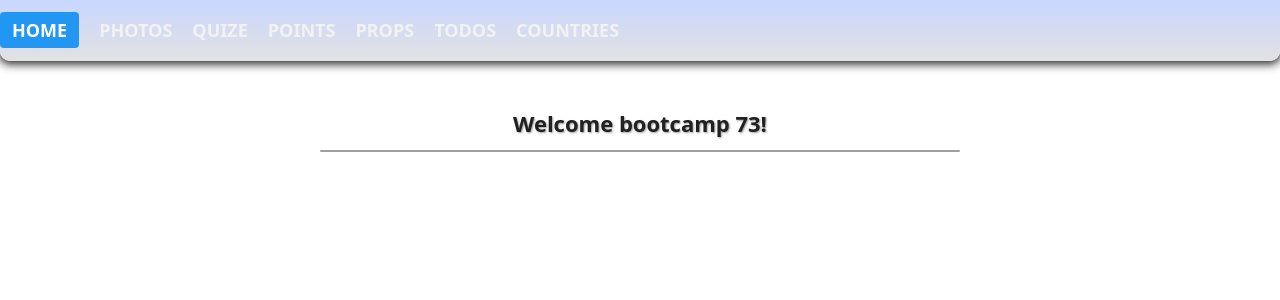
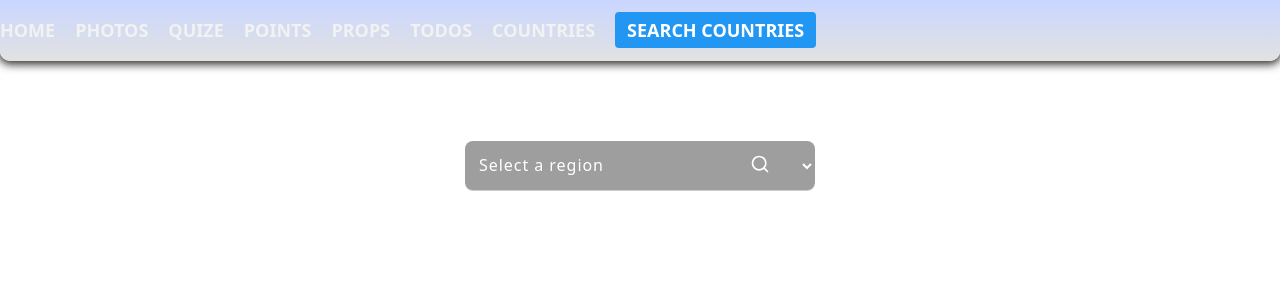
Before and after one commit to dimahutsol/react-bc-73, a React (Vite) app: page /searchCountries in a window 1280 px wide. Before the commit this address led to /. Shown: the top 300 px of the page. Built offline with nearby package versions, Linux system fonts and the light colour scheme; what pexels would draw is missing.

Commit message:
Add SearchCountries

```diff
--- a/src/App.jsx
+++ b/src/App.jsx
@@ -7,6 +7,7 @@ import Photos from "./pages/Photos/Photos";
 import HomePage from "./pages/HomePage/HomePage";
 import { Header } from "./components";
 import Countries from "./pages/Countries/Countries";
+import SearchCountries from "./pages/SearchCountries/SearchCounties";
 
 function App() {
   return (
@@ -20,6 +21,7 @@ function App() {
         <Route path="/props" element={<Props />} />
         <Route path="/todos" element={<Todos />} />
         <Route path="/countries" element={<Countries />} />
+        <Route path="/searchCountries" element={<SearchCountries />} />
         <Route path="*" element={<Navigate to="/" />} />
       </Routes>
     </>
--- a/src/components/Header/Header.jsx
+++ b/src/components/Header/Header.jsx
@@ -42,6 +42,11 @@ export const Header = () => {
               Countries
             </NavLink>
           </li>
+          <li>
+            <NavLink className={addActive} to="searchCountries">
+              Search Countries
+            </NavLink>
+          </li>
         </ul>
       </nav>
     </header>
--- a/src/components/SearchCountries/SearchCountries.jsx
+++ b/src/components/SearchCountriesForm/SearchCountriesForm.jsx
@@ -1,6 +1,6 @@
 import { useState } from "react";
 import toast from "react-hot-toast";
-import s from "./SearchCountries.module.css";
+import s from "./SearchCountriesForm.module.css";
 import { FiSearch } from "react-icons/fi";
 
 const regions = [
@@ -11,7 +11,7 @@ const regions = [
   { id: "oceania", value: "oceania", name: "Oceania" },
 ];
 
-export const SearchCountries = () => {
+export const SearchCountriesForm = ({ onSubmit }) => {
   const [region, setRegion] = useState("");
 
   const handleChange = (e) => {
@@ -24,7 +24,7 @@ export const SearchCountries = () => {
       toast.error("Please select region");
       return;
     }
-    console.log(region);
+    onSubmit(region);
   };
 
   return (
--- a/src/components/index.js
+++ b/src/components/index.js
@@ -15,6 +15,6 @@ export * from "./SearchPhotos/SearchPhotos.jsx";
 export * from "./PhotosList/PhotosList.jsx";
 export * from "./Loader/Loader.jsx";
 export * from "./ImageModal/ImageModal.jsx";
-export * from "./SearchCountries/SearchCountries.jsx";
+export * from "./SearchCountriesForm/SearchCountriesForm.jsx";
 export * from "./Header/Header.jsx";
 export * from "./CountriesList/CountriesList.jsx";
--- a/src/pages/Photos/Photos.jsx
+++ b/src/pages/Photos/Photos.jsx
@@ -7,7 +7,6 @@ import {
   Loader,
   Heading,
   ImageModal,
-  SearchCountries,
 } from "components";
 import { fetchImages } from "services/pexelsAPI";
 import css from "./Photos.module.css";
@@ -70,7 +69,6 @@ const Photos = () => {
 
   return (
     <Section>
-      <SearchCountries />
       <Container>
         <SearchPhotos onSearchSubmit={handleSearchSubmit} />
         {isEmpty && (
--- /dev/null
+++ b/src/pages/SearchCountries/SearchCounties.jsx
@@ -0,0 +1,18 @@
+import { Container, Section } from "components";
+import { SearchCountriesForm } from "components";
+
+const SearchCountries = () => {
+    const handleSubmit = (region) => {
+        console.log(region);
+  };
+
+  return (
+    <Section>
+      <Container>
+        <SearchCountriesForm onSubmit={handleSubmit} />
+      </Container>
+    </Section>
+  );
+};
+
+export default SearchCountries;
```
Also changed, not shown: src/components/SearchCountriesForm/SearchCountriesForm.module.css (renamed from src/components/SearchCountries/SearchCountries.module.css).
